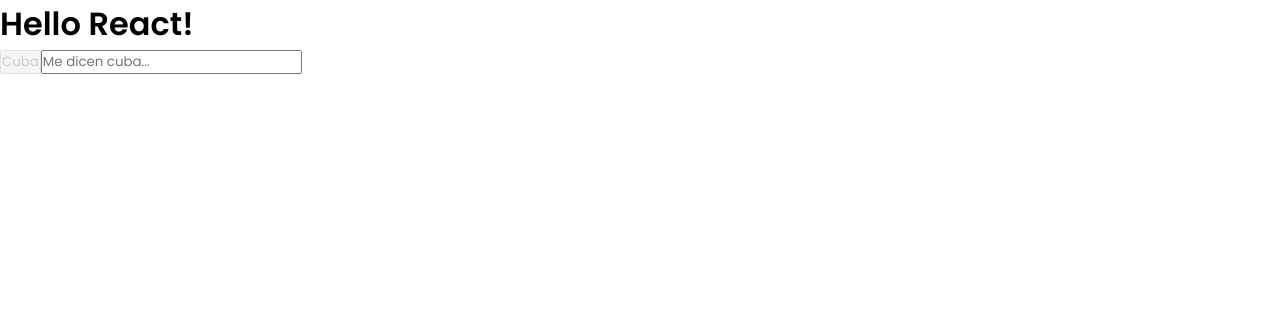
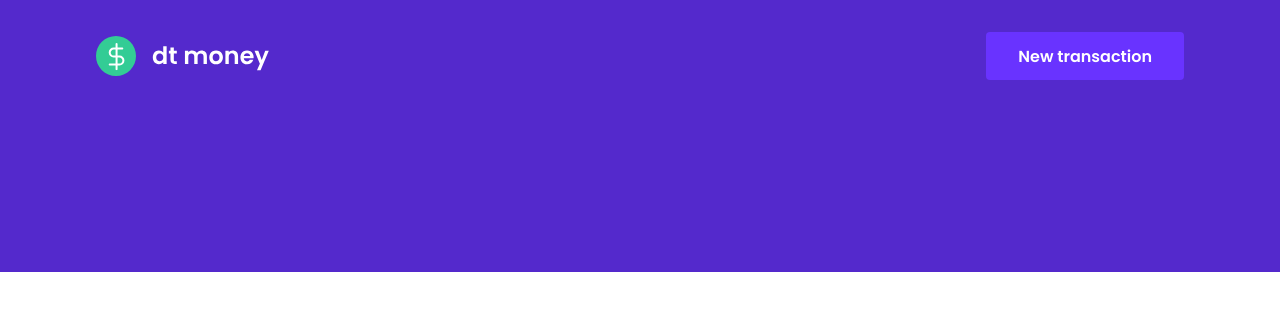
Before and after one commit to emilioRguez/02-dtmoney-ignite, a React (Create React App) app: page / in a window 1280 px wide. Shown: the top 310 px of the page. Built offline with nearby package versions, Linux system fonts and the light colour scheme.

Commit message:
Adding a first component of the app named Header and it was stylized

```diff
--- a/src/App.tsx
+++ b/src/App.tsx
@@ -1,13 +1,11 @@
+import { Header } from "./components/Header";
 import { GlobalStyle } from "./styles/global";
 
 export function App() {
   return (
-    <div className="App">
-      <h1>Hello React!</h1>
+    <>
+      <Header />
       <GlobalStyle />
-
-      <button disabled >Cuba</button>
-      <input type="text" placeholder="Me dicen cuba..." />
-    </div>
+    </>
   );
 }
--- /dev/null
+++ b/src/components/Header/index.tsx
@@ -0,0 +1,15 @@
+import logoImg from "../../assets/logo.svg";
+import { Container, Content } from "./styles";
+
+export function Header() {
+  return (
+   <Container>
+     <Content>
+        <img src={logoImg} alt="dt money" />
+        <button>
+          New transaction
+        </button>
+     </Content>
+   </Container>
+  );
+}
--- /dev/null
+++ b/src/components/Header/styles.ts
@@ -0,0 +1,32 @@
+import styled from "styled-components";
+
+export const Container = styled.header`
+  background: var(--blue);
+`;
+
+export const Content = styled.div`
+  max-width: 1120px;
+  margin: 0 auto;
+
+  padding: 2rem 1rem 12rem;
+  display: flex;
+  align-items: center;
+  justify-content: space-between;
+
+  button {
+    font-size: 1rem;
+    font-weight: 600;
+    color: #fff;
+    background: var(--blue-light);
+    border: 0;
+    padding: 0 2rem;
+    border-radius: 0.25rem;
+    height: 3rem;
+
+    transition: filter 0.2s;
+
+    &:hover {
+      filter: brightness(0.9);
+    }
+  }
+`;
```
